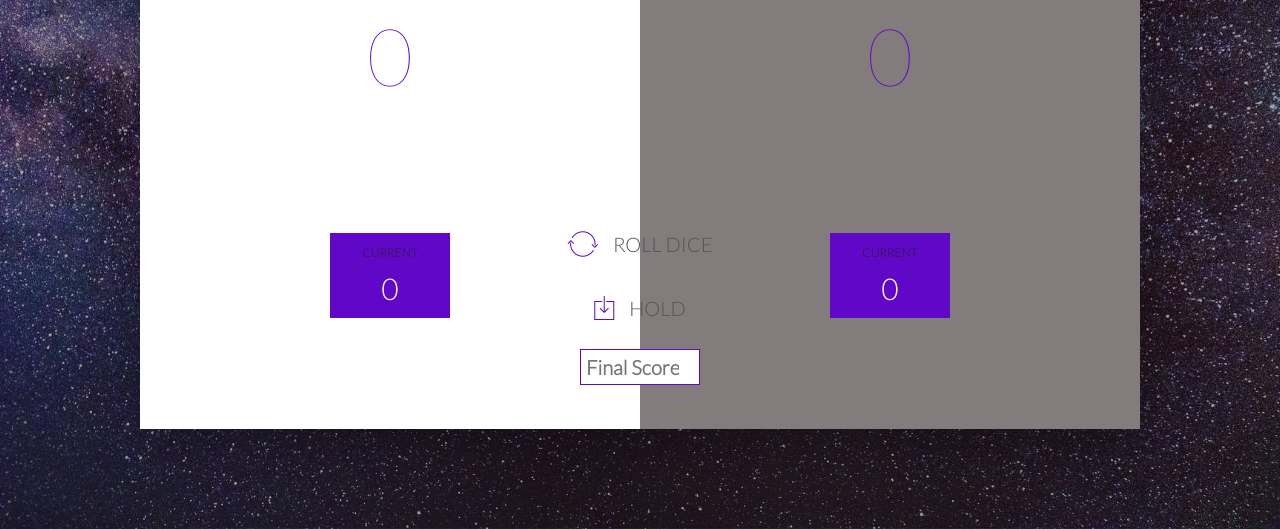
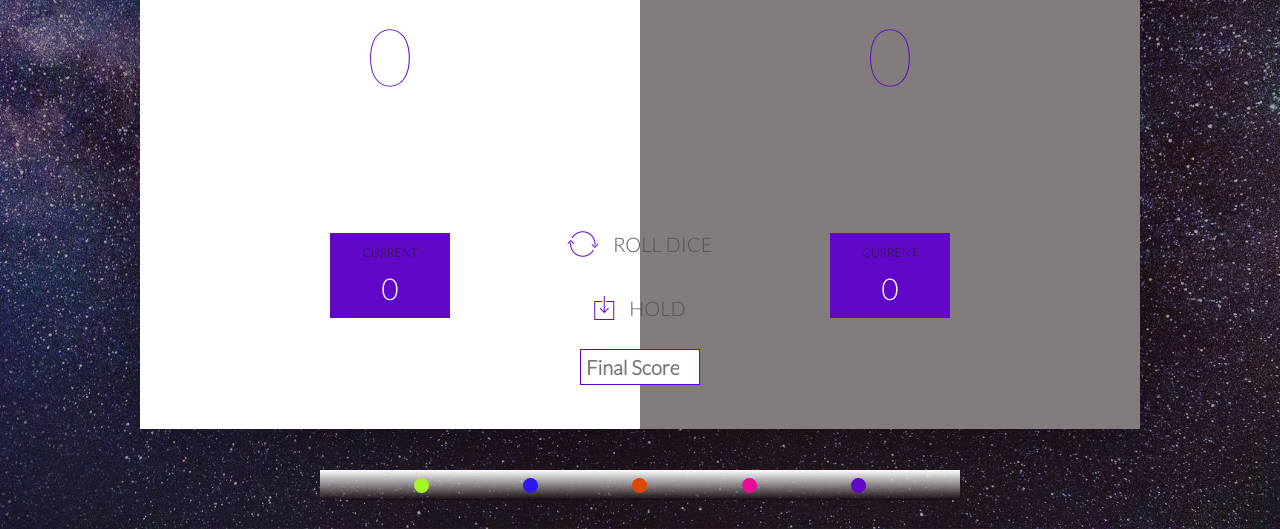
Before and after one commit to AlexanderHMagno/Dice-Game, a plain HTML site: page index.html in a window 1280 px wide. Shown: the part 271-800 px from the top of the page. Drawn offline with nearby package versions, Linux system fonts and the light colour scheme.

Commit message:
changing skin's color

```diff
--- a/app.js
+++ b/app.js
@@ -46,6 +46,8 @@ document.querySelector('.btn-roll').addEventListener('click', function () {
 
 document.querySelector('.btn-hold').addEventListener('click', function () {
     if (gameHasfinished == 0) {
+
+
         scores[activePlayer] += roundScore;
         document.getElementById('score-' + activePlayer).textContent = scores[activePlayer];
         scores[activePlayer] >= maxScore ? winner() : nextPlayer();
@@ -98,3 +100,17 @@ function winner() {
     document.querySelector('.player-' + activePlayer + '-panel').classList.add('winner');
     document.querySelector('.player-' + activePlayer + '-panel').classList.remove('active');
 }
+
+
+
+//change color of the skin
+
+document.querySelector('.color1').addEventListener('click',pintar);
+document.querySelector('.color2').addEventListener('click',pintar);
+document.querySelector('.color3').addEventListener('click',pintar);
+document.querySelector('.color4').addEventListener('click',pintar);
+document.querySelector('.color5').addEventListener('click',pintar);
+
+function pintar(){
+    document.documentElement.style.setProperty('--main-color', this.getAttribute('rel'));
+}
--- a/index.html
+++ b/index.html
@@ -38,8 +38,14 @@
 
             <img src="./pictures/dice-5.png" alt="Dice" class="dice dice1">
             <img src="./pictures/dice-5.png" alt="Dice" class="dice dice2">
+
+
         </div>
-
+        <div class="setColors"><div class="colors color1" rel="rgb(163, 245, 41)"></div>
+        <div class="colors color2" rel="rgb(44, 23, 240)"></div>
+        <div class="colors color3" rel="rgb(223, 70, 9)"></div>
+        <div class="colors color4" rel="rgb(231, 13, 148)"></div>
+        <div class="colors color5" rel="rgb(97, 7, 199)"></div></div>
         <script src="app.js"></script>
     </body>
 </html>
--- a/style.css
+++ b/style.css
@@ -182,3 +182,42 @@ input{top:520px;}
 
 .winner { background-color: #f7f7f7; }
 .winner .player-name { font-weight: 300; color: var(--main-color); }
+
+.setColors{
+    display: flex;
+    justify-content: space-evenly;
+    align-items: center;
+    width: 50%;
+    height: 30px;
+    margin: auto;
+    left: 0px;
+    right: 0px;
+    position: fixed;
+    bottom: 29px;
+    z-index: 9999;
+    background: linear-gradient(white,#0c000083);
+
+}
+
+.colors{
+    width: 15px;
+    height: 15px;
+    border-radius: 50%;
+    cursor: pointer;
+}
+
+.color1{
+    background-color: rgb(163, 245, 41);
+}
+.color2{
+    background-color: rgb(44, 23, 240);
+}
+.color3{
+    background-color: rgb(223, 70, 9);
+}
+.color4{
+    background-color: rgb(231, 13, 148);
+}
+.color5{
+    background-color: rgb(97, 7, 199);
+}
```
